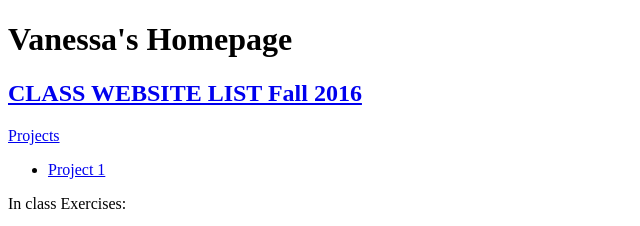
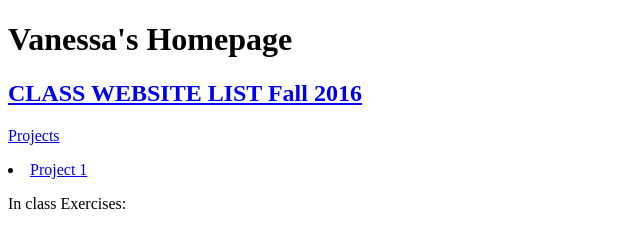
Before and after one commit to xxVanessax/interactivemedia323, a plain HTML site: page index.html in a window 1280 px wide. Shown: the top 226 px of the page, 0-640 px from the left. Drawn offline with Linux system fonts and the light colour scheme.

Commit message:
Update index.html

```diff
--- a/index.html
+++ b/index.html
@@ -9,7 +9,7 @@
 
   <p>
     Projects
-    </p></a><ul><a href="https://www.instagram.com/extraordinarily.us/">
+    </p>
       </a><li><a href="https://www.instagram.com/extraordinarily.us/"></a><a href="https://xxvanessax.github.io/interactivemedia323/"> Project 1 </a> </li>
     </ul>
   <p></p>
```
